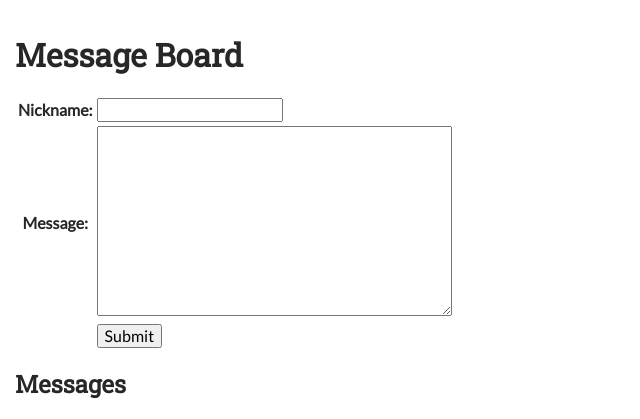
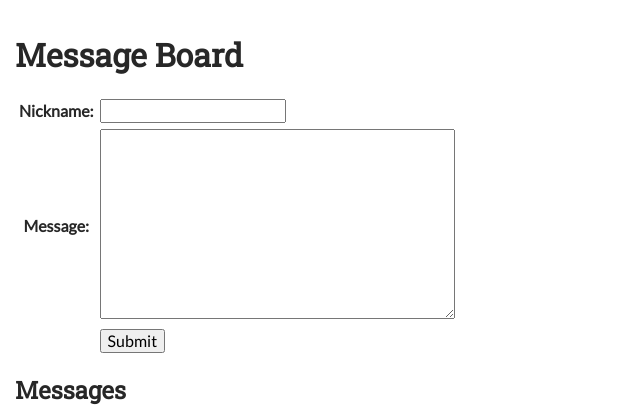
Before and after one commit to afg984/dit-robotics-site, a Django app: page /message_board/ in a window 1280 px wide. Shown: the part 38-457 px from the top of the page, without its empty margins (0-640 px from the left). Run offline with Django 3.2, Linux system fonts and the light colour scheme; data that the repository does not hold is empty; some libraries are stand-ins or nearby versions.

Commit message:
add padding for table forms

```diff
--- a/drs/static/style.css
+++ b/drs/static/style.css
@@ -60,3 +60,7 @@ footer a:hover {
 .messages .message {
 	width: 480px;
 }
+
+form table td, form table th {
+	padding: 2px;
+}
```
